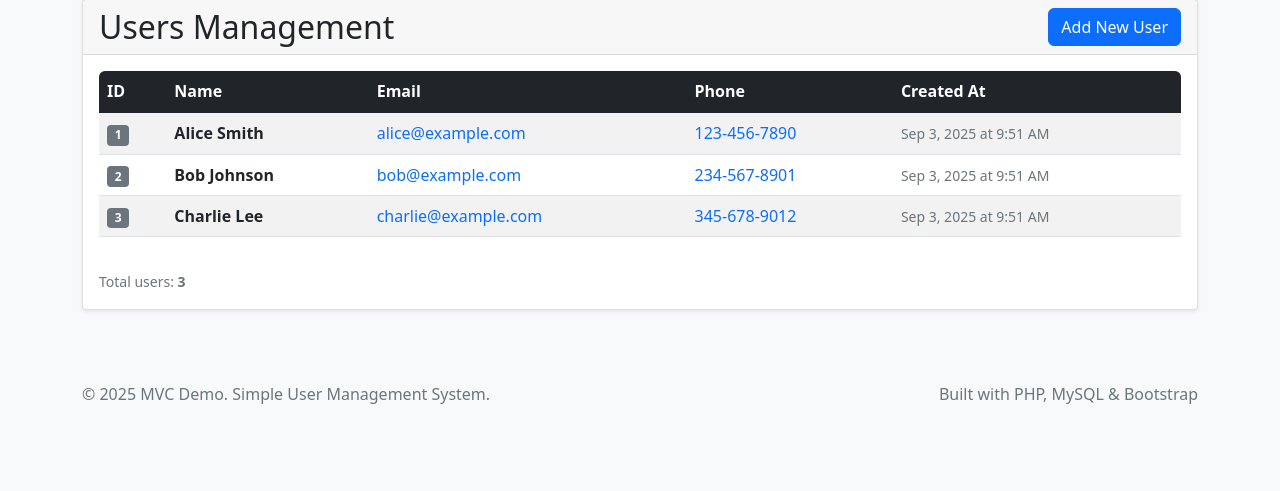
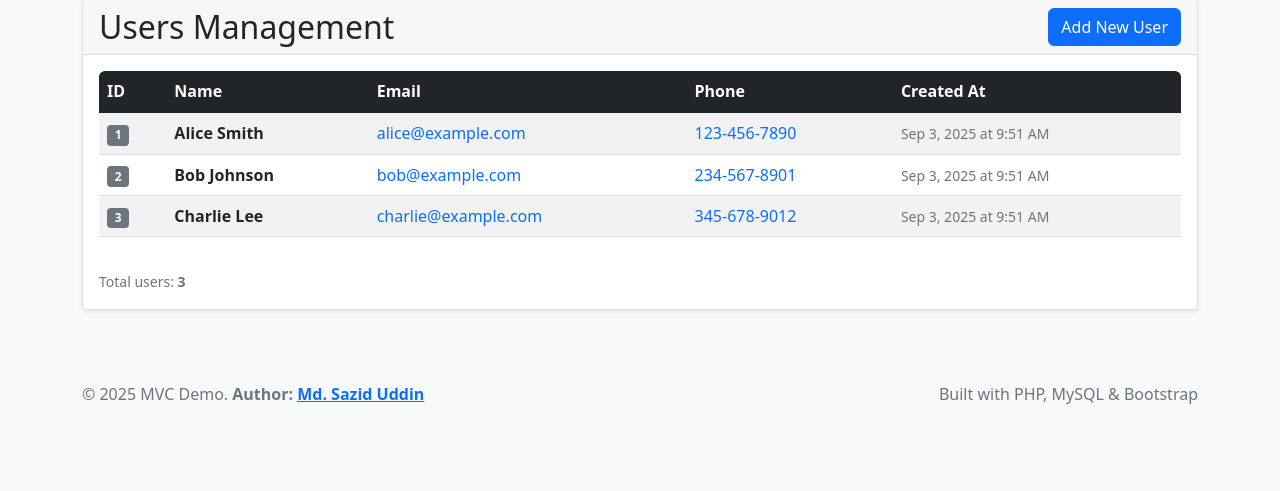
Before and after one commit to sazid-uddin/WT-MVC-DEMO, a PHP site: page /mvc/ in a window 1280 px wide. Shown: the part 81-572 px from the top of the page. Run offline with PHP 8.4, Linux system fonts and the light colour scheme; data comes from the database, SQL or seed files in the repository.

Commit message:
Update footer to include author information and enhance attribution

```diff
--- a/views/layouts/footer.php
+++ b/views/layouts/footer.php
@@ -4,7 +4,8 @@
 	<div class="container">
 		<div class="row">
 			<div class="col-md-6">
-				<p class="text-muted mb-0">&copy; 2025 MVC Demo. Simple User Management System.</p>
+				<p class="text-muted mb-0">&copy; 2025 MVC Demo. <strong>Author: <a href="https://github.com/sazid-uddin"
+						target="_blank">Md. Sazid Uddin</a></strong></p>
 			</div>
 			<div class="col-md-6 text-end">
 				<p class="text-muted mb-0">Built with PHP, MySQL & Bootstrap</p>
```
